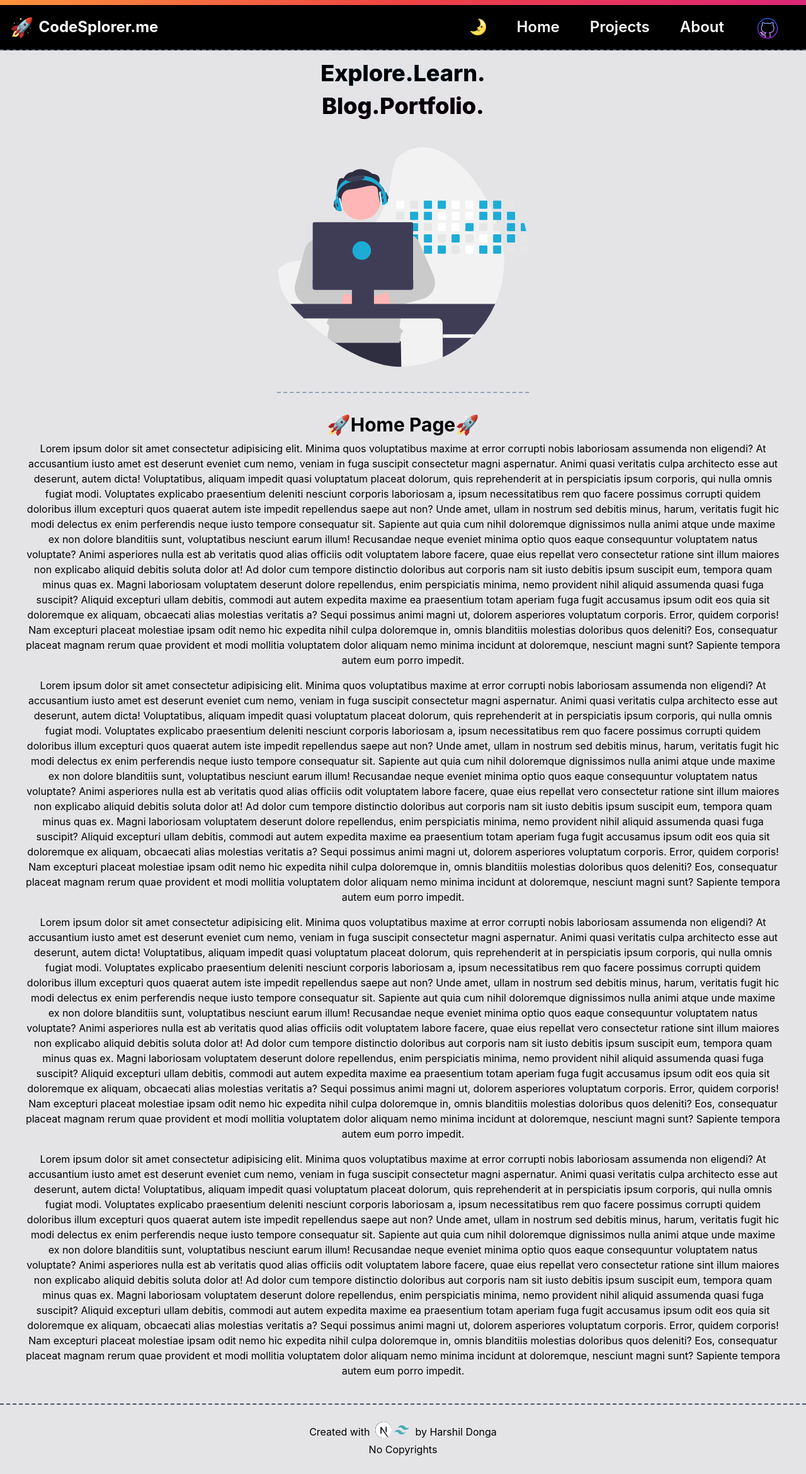
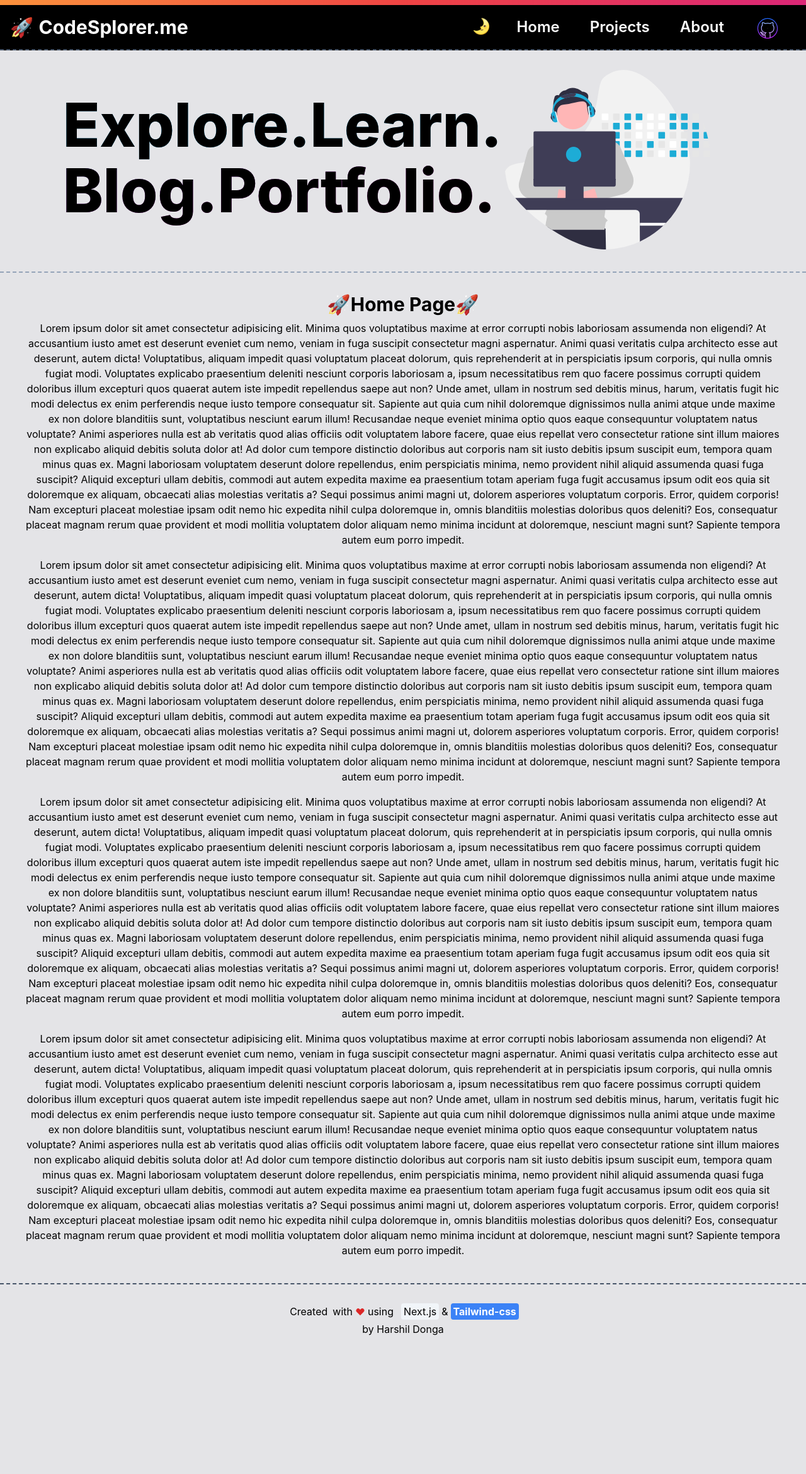
Before and after one commit to Harshil2120/CODESPLORER-PROJECT, a Next.js app: page / in a window 1280 px wide. Shown: the whole page at 63% size. After the commit the page ends 2149 px from the top, so only its background shows below. Built offline with nearby package versions, Linux system fonts and the light colour scheme.

Commit message:
Made changes in home page and footer

```diff
--- a/components/Footer.js
+++ b/components/Footer.js
@@ -1,34 +1,26 @@
 import Image from 'next/image'
+import Hearticon from './Hearticon'
 
 const Footer = (props) => {
   return (
     <>
       <div className='flex flex-col items-center justify-center h-28 border-t-2 border-slate-600 border-dashed'>
         <div className='flex flex-row items-center justify-center pt-2'>
-          <h1>Created with &nbsp;</h1>
+          <h1 className='m-1'>Created</h1>
+          <h1 className='m-1'>with</h1>
+          <Hearticon className='w-4 h-4 text-red-600' />
+          <h1 className='m-1'>using</h1>
           <div className='flex flex-row items-center justify-center space-x-1'>
-            <div>
-              <Image
-                src='/nextjs-icon.png'
-                alt='profile'
-                width='26px'
-                height='26px'
-                className='rounded-full -z-10'
-              />
-            </div>
-            <div>
-              <Image
-                src='/tailwindcss-icon.svg'
-                alt='profile'
-                width='24px'
-                height='24px'
-                className='rounded-full -z-10'
-              />
-            </div>
+            <button className=' bg-slate-100 hover:bg-slate-200 text-black py-[1px] px-1 rounded ml-2 mr-1'>
+              Next.js
+            </button>
+            &
+            <button className='bg-blue-500 hover: hover:bg-blue-600 text-white py-[1px] px-1 rounded font-bold'>
+              Tailwind-css
+            </button>
           </div>
-          <h1>&nbsp; by Harshil Donga</h1>
         </div>
-        <p className='pb-2'>No Copyrights</p>
+        <h2 className='pb-2'>by Harshil Donga</h2>
       </div>
     </>
   )
--- /dev/null
+++ b/components/Hearticon.js
@@ -0,0 +1,17 @@
+const Hearticon = (props) => {
+  return (
+    <svg
+      {...props}
+      viewBox='0 0 20 20'
+      fill='currentColor'
+    >
+      <path
+        fillRule='evenodd'
+        d='M3.172 5.172a4 4 0 015.656 0L10 6.343l1.172-1.171a4 4 0 115.656 5.656L10 17.657l-6.828-6.829a4 4 0 010-5.656z'
+        clipRule='evenodd'
+      />
+    </svg>
+  )
+}
+
+export default Hearticon
--- a/components/Moonicon.js
+++ /dev/null
@@ -1,9 +0,0 @@
-const Moonicon = (props) => {
-  return (
-    <svg {...props} viewBox='0 0 20 20' fill='currentColor'>
-      <path d='M17.293 13.293A8 8 0 016.707 2.707a8.001 8.001 0 1010.586 10.586z' />
-    </svg>
-  )
-}
-
-export default Moonicon
--- a/components/Navbar.js
+++ b/components/Navbar.js
@@ -21,20 +21,24 @@ const Navbar = (props) => {
       return (
         <>
           <button
-          className='w-7 h-7'
+            className='h-7 w-8 ml-auto pt-[18px] hover:cursor-pointer text-2xl transition-all'
             role='button'
             onClick={() => setTheme('light')}
-        >🌞</button>
+          >
+            🌞
+          </button>
         </>
       )
     } else {
       return (
         <>
           <button
-          className='w-7 h-7'
+            className='h-7 w-8 ml-auto pt-[18px] hover:cursor-pointer text-2xl transition-all'
             role='button'
             onClick={() => setTheme('dark')}
-        >🌛</button>
+          >
+            🌛
+          </button>
         </>
       )
     }
@@ -45,19 +49,20 @@ const Navbar = (props) => {
       <nav className='w-screen h-[72px] bg-gradient-to-r from-orange-400 via-red-500 to-pink-600 border-b-2 fixed top-0 left-0 flex'></nav>
       <nav className=' w-screen h-[72px] border-b-2 border-dashed bg-black border-slate-600 fixed top-2 left-0 text-white flex md:justify-between'>
         <div className='flex px-2 items-center h-full'>
-          <div className='text-3xl p-2 hover:cursor-pointer'>🚀</div>
-          <h1 className='text-2xl font-bold hover:cursor-pointer hover:opacity-80 transition-all'>
+          <div className='md:text-3xl text-2xl p-2 hover:cursor-pointer'>🚀</div>
+          <h1 className='md:text-3xl text-2xl font-bold hover:cursor-pointer hover:opacity-80 transition-all'>
             CodeSplorer.me
           </h1>
         </div>
+        {renderThemeChanger()}
         {open ? (
           <Closeicon
-            className='w-8 ml-auto mr-5 hover:cursor-pointer transition-all  md:hidden'
+            className='w-8 ml-7 mr-5 hover:cursor-pointer transition-all  md:hidden'
             onClick={() => setOpen(false)}
           />
         ) : (
           <Menuicon
-            className='w-8 ml-auto mr-5 hover:cursor-pointer hover:opacity-80  transition-all md:hidden'
+            className='w-8 ml-7 mr-5 hover:cursor-pointer hover:opacity-80  transition-all md:hidden'
             onClick={() => setOpen(true)}
           />
         )}
@@ -66,9 +71,9 @@ const Navbar = (props) => {
             open ? 'right-0' : 'right-[-100%] invisible md:visible'
           } transition-all duration-300 ease-in-out`}
         >
-          <li className='hover:cursor-pointer p-3 md:px-6 text-2xl font-semibold hover:text-yellow-200'>
+          {/* <li className='hover:cursor-pointer p-3 md:px-6 text-2xl font-semibold hover:text-yellow-200'>
             {renderThemeChanger()}
-          </li>
+          </li> */}
           <li className='hover:cursor-pointer p-2 md:px-6 text-2xl font-semibold hover:text-sky-500 transition-all duration-200'>
             <Link href='/'>
               <a>Home</a>
--- a/components/Sunicon.js
+++ /dev/null
@@ -1,13 +0,0 @@
-const Sunicon = (props) => {
-  return (
-    <svg {...props} viewBox='0 0 20 20' fill='currentColor'>
-      <path
-        fillRule='evenodd'
-        d='M10 2a1 1 0 011 1v1a1 1 0 11-2 0V3a1 1 0 011-1zm4 8a4 4 0 11-8 0 4 4 0 018 0zm-.464 4.95l.707.707a1 1 0 001.414-1.414l-.707-.707a1 1 0 00-1.414 1.414zm2.12-10.607a1 1 0 010 1.414l-.706.707a1 1 0 11-1.414-1.414l.707-.707a1 1 0 011.414 0zM17 11a1 1 0 100-2h-1a1 1 0 100 2h1zm-7 4a1 1 0 011 1v1a1 1 0 11-2 0v-1a1 1 0 011-1zM5.05 6.464A1 1 0 106.465 5.05l-.708-.707a1 1 0 00-1.414 1.414l.707.707zm1.414 8.486l-.707.707a1 1 0 01-1.414-1.414l.707-.707a1 1 0 011.414 1.414zM4 11a1 1 0 100-2H3a1 1 0 000 2h1z'
-        clipRule='evenodd'
-      />
-    </svg>
-  )
-}
-
-export default Sunicon
--- a/pages/index.js
+++ b/pages/index.js
@@ -8,29 +8,32 @@ export default function Home() {
         <meta name='viewport' content='initial-scale=1.0, width=device-width' />
         <link rel='icon' href='/rocket.png' type='image/x-icon'></link>
       </Head>
-      <div className='flex flex-col items-center w-full h-full pt-24 pl-24 pr-24 space-y-3'>
-        <h1 className='text-4xl font-extrabold'>
-          <span className='hover:text-transparent bg-gradient-to-br from-sky-800 to-sky-200 via-sky-500 bg-clip-text transition-all duration-300'>
+
+      <div className='flex md:flex-row flex-col items-center w-full h-full pt-24 md:pt-[70px] pl-24 pr-24 space-y-3'>
+        <div>
+          <h1 className='text-4xl md:text-8xl font-extrabold p-1'>
+            <span className='hover:text-transparent bg-gradient-to-br from-sky-800 to-sky-200 via-sky-500 bg-clip-text'>
               Explore.Learn.
             </span>
           </h1>
-        <h1 className='text-4xl font-extrabold'>
-          <span className='hover:text-transparent bg-gradient-to-br from-indigo-800 via-fuchsia-700 to-pink-400 bg-clip-text transition-all duration-300'>
+          <h1 className='text-4xl md:text-8xl font-extrabold p-1'>
+            <span className='hover:text-transparent bg-gradient-to-br from-indigo-800 via-fuchsia-700 to-pink-400 bg-clip-text '>
               Blog.Portfolio.
             </span>
           </h1>
-        <div className=' border-b-2 py-2 border-dashed border-slate-400 -z-10'>
+        </div>
+        <div className=' border-b-2 py-2 md:ml-auto md:mr-14 md:border-0 border-dashed border-slate-400 -z-10'>
           <Image
             src='/home.svg'
             alt='profile'
-            width='400px'
-            height='400px'
+            width='350'
+            height='350'
             className='rounded-full -z-10'
             priority
           />
         </div>
       </div>
-      <div className='flex flex-col items-center w-full h-full p-8'>
+      <div className='flex flex-col items-center w-full h-full p-8 md:border-t-2 md:border-dashed border-slate-400 '>
         <h1 className='text-3xl font-bold'>🚀Home Page🚀</h1>
         <p className=' p-2 text-center'>
           Lorem ipsum dolor sit amet consectetur adipisicing elit. Minima quos
--- a/styles/globals.css
+++ b/styles/globals.css
@@ -21,14 +21,12 @@ body::-webkit-scrollbar {
 body::-webkit-scrollbar-track {
   background: var(--bg-main);
   border: solid 3px var(--bg-main);
-  opacity: 0.3;
 }
 
 body::-webkit-scrollbar-thumb {
   background: var(--text-secondary);
   border: solid 3px var(--bg-main);
   border-radius: 10px;
-  opacity: 0.3;
 }
 
 a {
```
Lines whose indentation alone changed are shown as unchanged.
